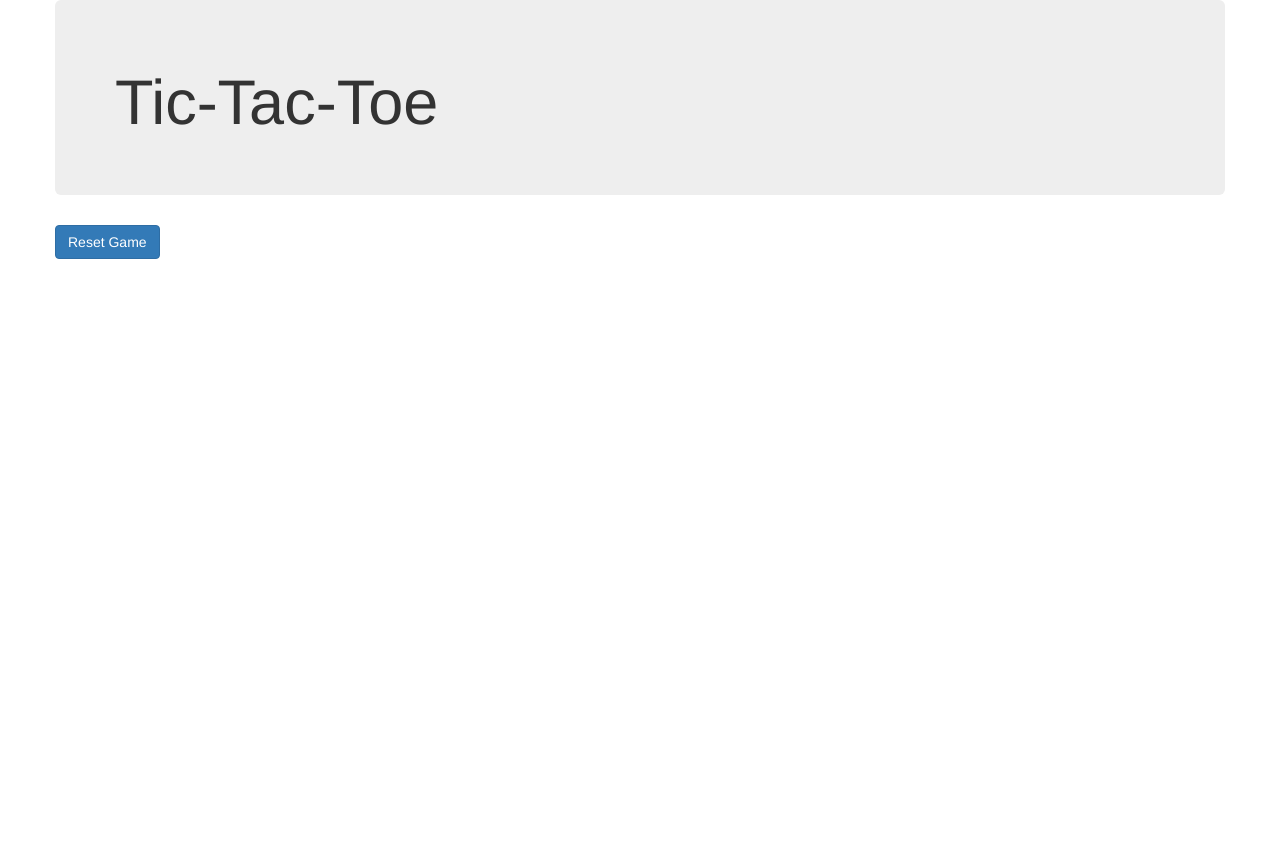
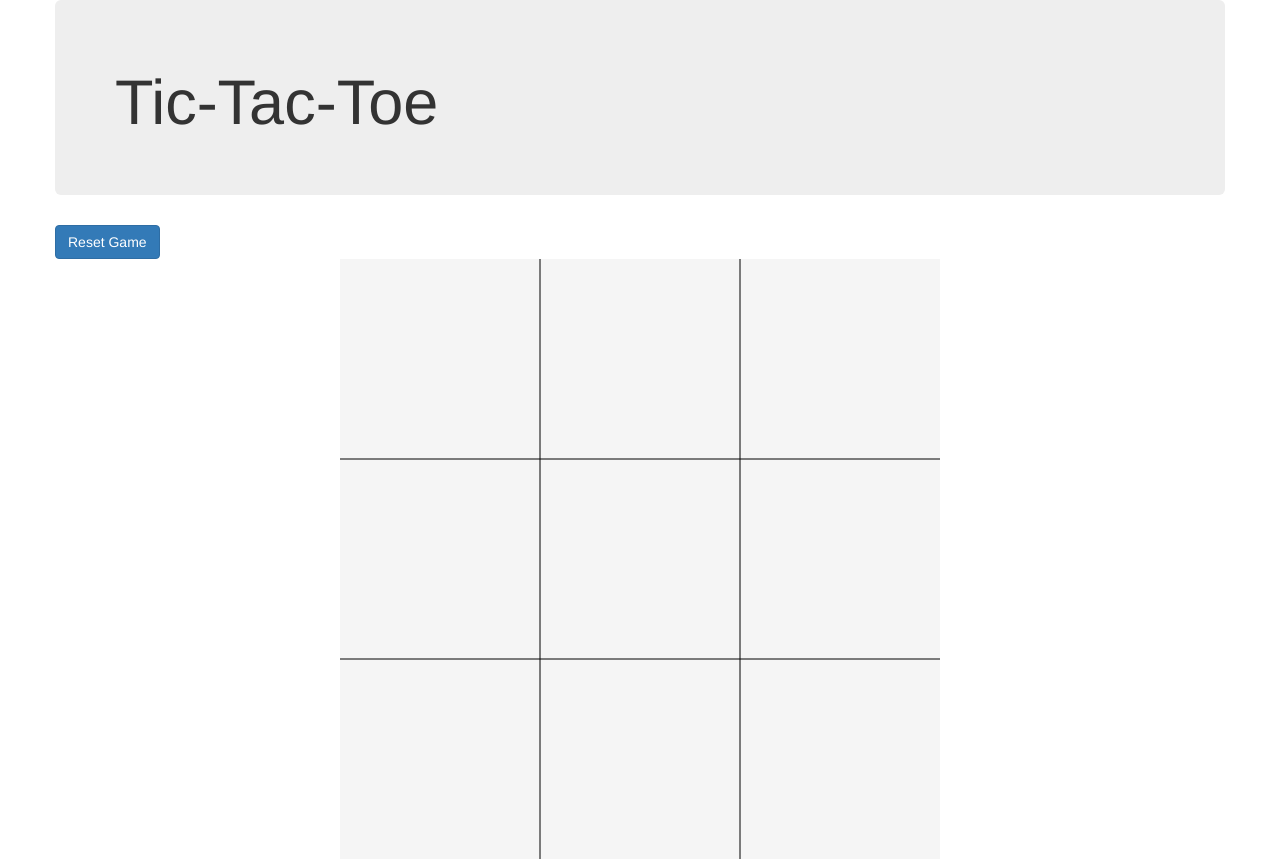
Before and after one commit to janek-b/tic-tac-toe, a plain HTML site: page index.html in a window 1280 px wide. Before the commit the page ends 800 px from the top, so only its background shows below. Drawn offline with nearby package versions, Linux system fonts and the light colour scheme.

Commit message:
add canvas to html, add front-end logic to get x,y of cell when clicked

```diff
--- a/css/styles.css
+++ b/css/styles.css
@@ -0,0 +1,5 @@
+#canvas {
+  background: rgb(245, 245, 245);
+  display: block;
+  margin: auto;
+}
--- a/index.html
+++ b/index.html
@@ -17,6 +17,9 @@
       <div class="row">
         <button id="reset"type="button" class="btn btn-primary">Reset Game</button>
       </div>
+      <div class="row">
+        <canvas id="canvas" width="600" height="600"></canvas>
+      </div>
     </div>
   </body>
 </html>
--- a/js/scripts.js
+++ b/js/scripts.js
@@ -56,18 +56,42 @@ function Player(mark) {
 
 
 var testboard = new Board();
-testboard.setMark(1, 1);
-console.log(testboard.turn);
-testboard.setMark(1, 1);
-console.log(testboard.turn);
-testboard.setMark(1, 2);
-testboard.setMark(0, 0);
-console.log(testboard.setMark(2, 1));
-console.log(testboard.setMark(2, 2));
-testboard.setMark(1, 0);
-console.log(testboard);
+
 // Front-End
 $(function() {
+  var canvas = document.getElementById('canvas');
+  var ctx = canvas.getContext('2d');
+  var width = canvas.width;
+  var height = canvas.height;
+  var cellWidth = width/3;
+  var cellHeight = height/3;
+  // ctx.lineWidth = 10;
+
+  canvas.addEventListener("mousedown", getPos, false);
+
+  function getPos(event) {
+    var rect = canvas.getBoundingClientRect();
+    var x = Math.floor((event.clientX - rect.left)/cellWidth);
+    var y = Math.floor((event.clientY - rect.top)/cellHeight);
+    console.log(x, y);
+  }
+
+  for (var x = cellWidth; x < width; x = x+cellWidth) {
+    ctx.beginPath();
+    ctx.moveTo(x, 0);
+    ctx.lineTo(x, height);
+    ctx.stroke();
+  }
+  for (var y = cellHeight; y < height; y = y+cellHeight) {
+    ctx.beginPath();
+    ctx.moveTo(0, y);
+    ctx.lineTo(width, y);
+    ctx.stroke();
+  }
 
 
+
+
+  // console.log(cellWidth);
+
 })
```
